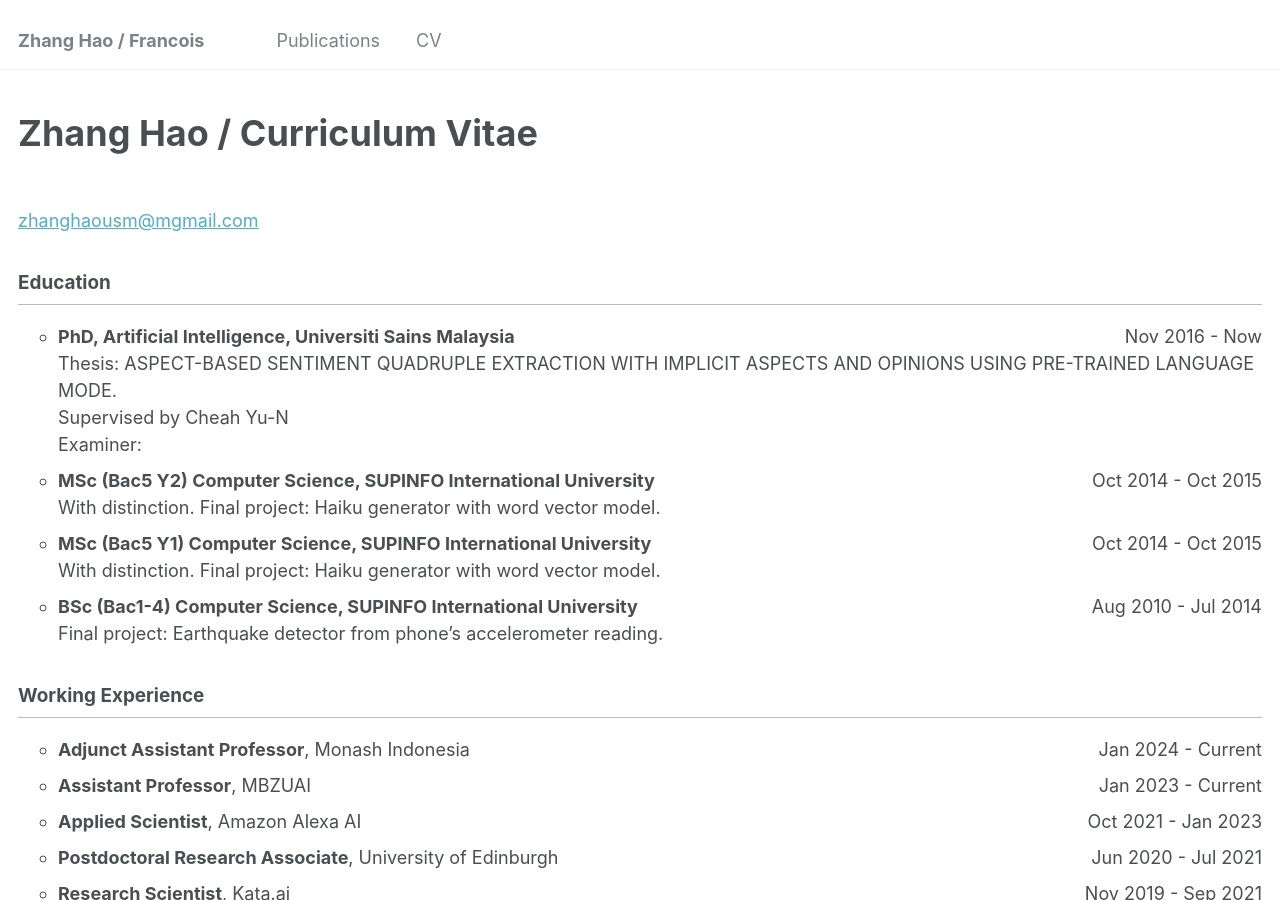
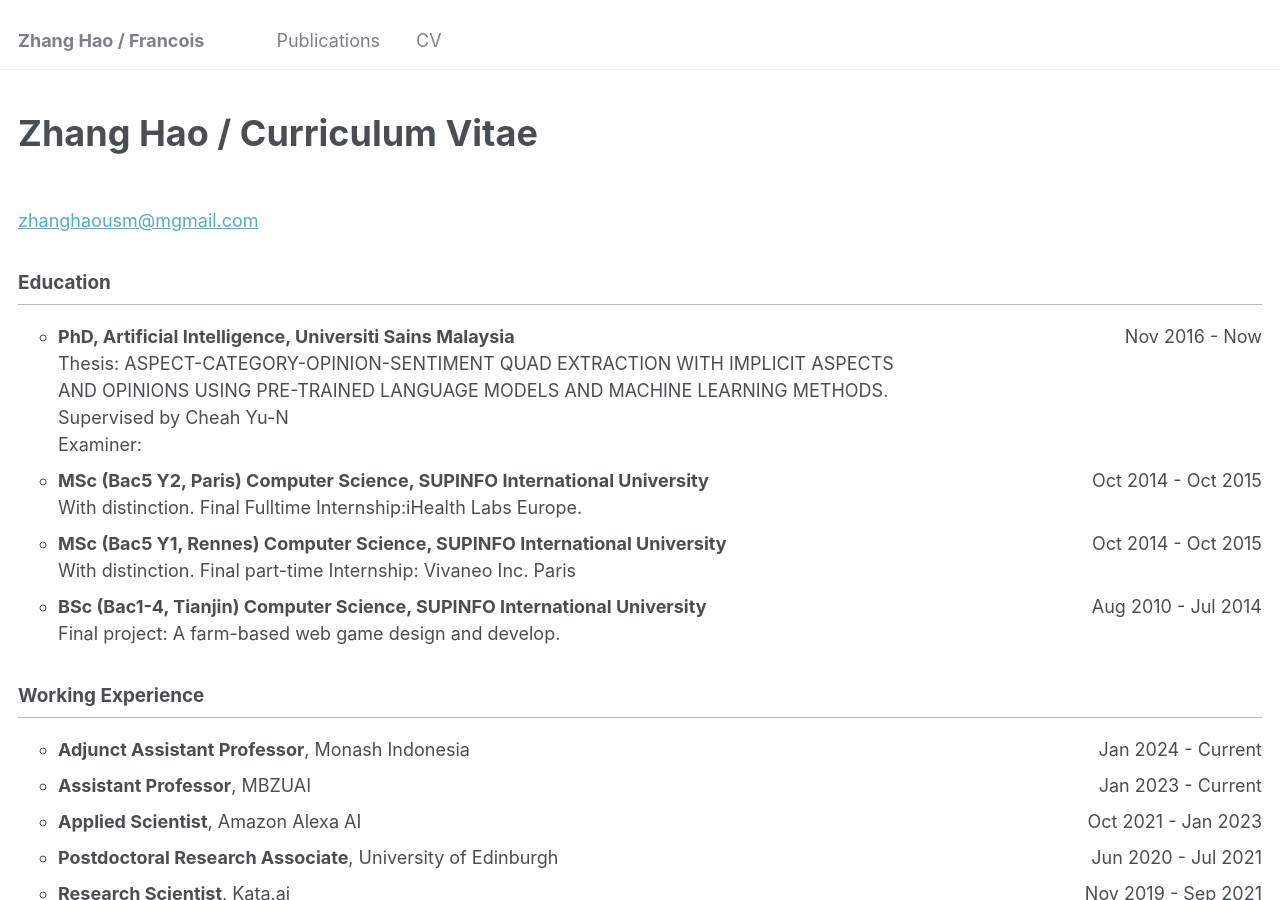
Before and after one commit to sydmou/sydmou.github.io, a Jekyll site: the page built from _pages/cv.md, in a window 1280 px wide and 900 px high. Built offline with Jekyll 4.4.1, drawn with Linux system fonts in a browser that asks for light colours.

Commit message:
Update cv.md

```diff
--- a/_pages/cv.md
+++ b/_pages/cv.md
@@ -15,15 +15,16 @@ redirect_from:
 ## Education
 
 * **PhD, Artificial Intelligence, Universiti Sains Malaysia** <span style="float: right;">Nov 2016 - Now</span><br>
-  <span class='desc'>Thesis: ASPECT-BASED SENTIMENT QUADRUPLE EXTRACTION WITH IMPLICIT ASPECTS AND OPINIONS USING PRE-TRAINED LANGUAGE MODE.</span><br>
+  <span class='desc'>Thesis: ASPECT-CATEGORY-OPINION-SENTIMENT QUAD EXTRACTION WITH IMPLICIT ASPECTS \\
+   AND OPINIONS USING PRE-TRAINED LANGUAGE MODELS AND MACHINE LEARNING METHODS.</span><br>
   <span class='desc'>Supervised by Cheah Yu-N</span><br>
   <span class='desc'>Examiner:</span>
-* **MSc (Bac5 Y2) Computer Science, SUPINFO International University** <span style="float: right;">Oct 2014 - Oct 2015</span>\
-  <span class='desc'>With distinction. Final project: Haiku generator with word vector model.</span>
-* **MSc (Bac5 Y1) Computer Science, SUPINFO International University** <span style="float: right;">Oct 2014 - Oct 2015</span>\
-  <span class='desc'>With distinction. Final project: Haiku generator with word vector model.</span>
-* **BSc (Bac1-4) Computer Science, SUPINFO International University** <span style="float: right;">Aug 2010 - Jul 2014</span>\
-  <span class='desc'>Final project: Earthquake detector from phone's accelerometer reading.</span>
+* **MSc (Bac5 Y2, Paris) Computer Science, SUPINFO International University** <span style="float: right;">Oct 2014 - Oct 2015</span>\
+  <span class='desc'>With distinction. Final Fulltime Internship:iHealth Labs Europe.</span>
+* **MSc (Bac5 Y1, Rennes) Computer Science, SUPINFO International University** <span style="float: right;">Oct 2014 - Oct 2015</span>\
+  <span class='desc'>With distinction. Final part-time Internship: Vivaneo Inc. Paris</span>
+* **BSc (Bac1-4, Tianjin) Computer Science, SUPINFO International University** <span style="float: right;">Aug 2010 - Jul 2014</span>\
+  <span class='desc'>Final project: A farm-based web game design and develop.</span>
 
 ## Working Experience
 
```
